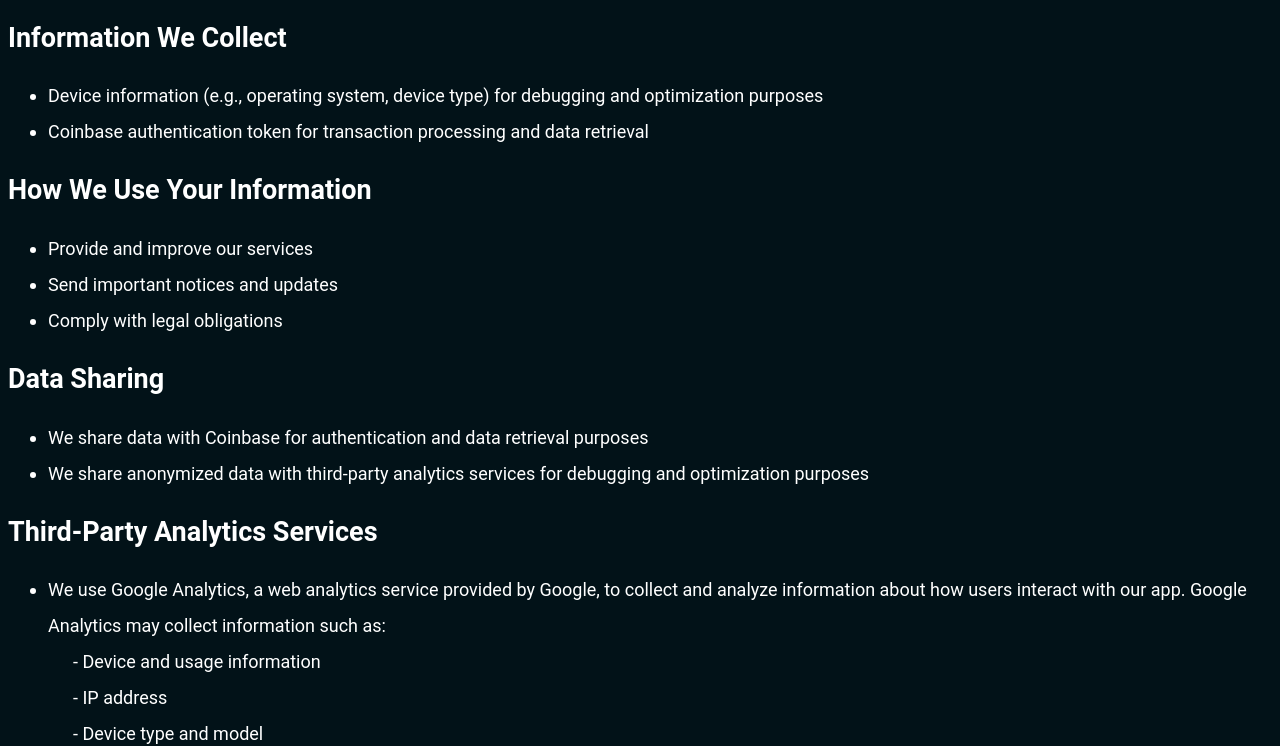
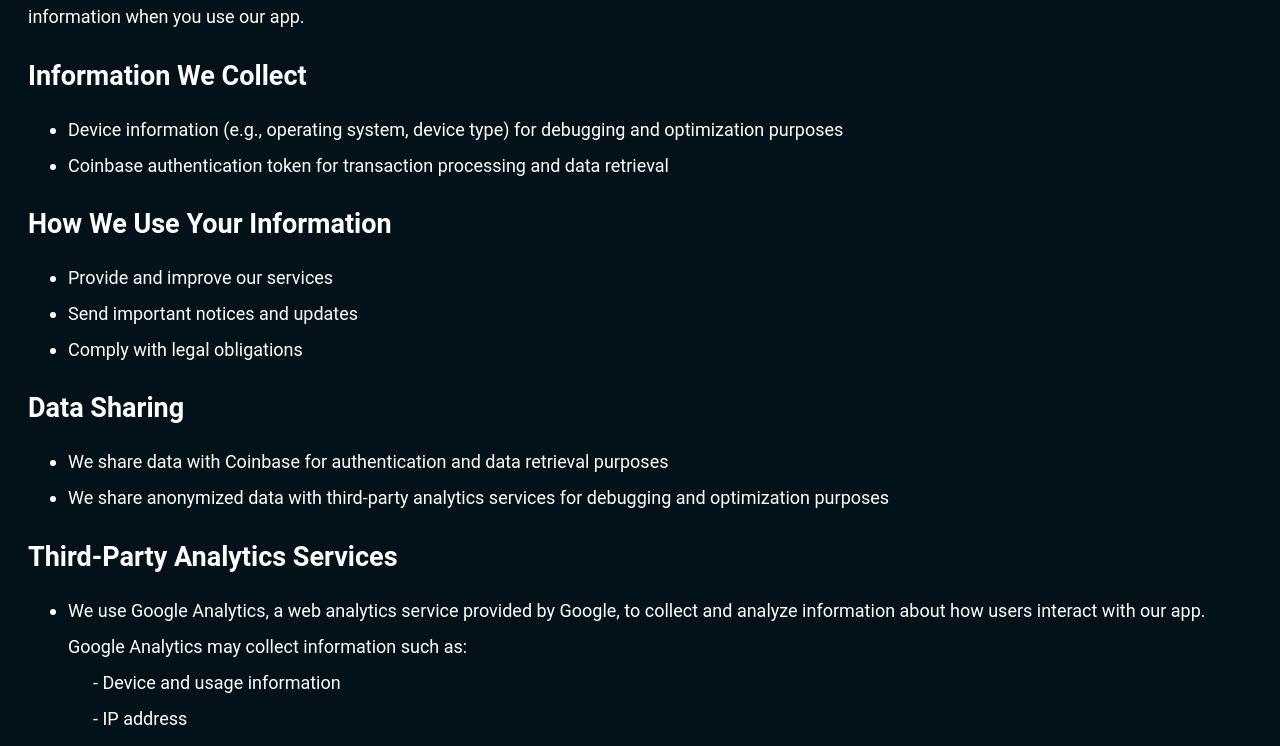
Before and after one commit to vkode-dev/vkode-dev.github.io, a plain HTML site: page privacy/index.html in a window 1280 px wide. Shown: the part 143-889 px from the top of the page. Drawn offline with Linux system fonts and the light colour scheme.

Commit message:
Update index.html

```diff
--- a/privacy/index.html
+++ b/privacy/index.html
@@ -1,17 +1,23 @@
+<!DOCTYPE html>
 <html>
 
 <head>
+    <meta charset="UTF-8">
     <style>
         body {
             background-color: #021218;
             font-family: 'Roboto', sans-serif;
             color: #FFFFFF;
-            font-size: large;
+            font-size: 18px;
+            /* Changed from 'large' to a specific value */
             line-height: 2em;
+            padding: 20px;
+            /* Added padding to create space */
         }
 
-        ul {
-            margin: 0;
+        h1,
+        h2 {
+            margin-bottom: 10px;
         }
 
         ul.dashed {
@@ -64,9 +70,6 @@
             <li>Referring website or app</li>
         </ul>
     </ul>
-
-
-
     <h2>Data Security</h2>
     <ul>
         <li>We implement reasonable security measures to protect your information</li>
```
